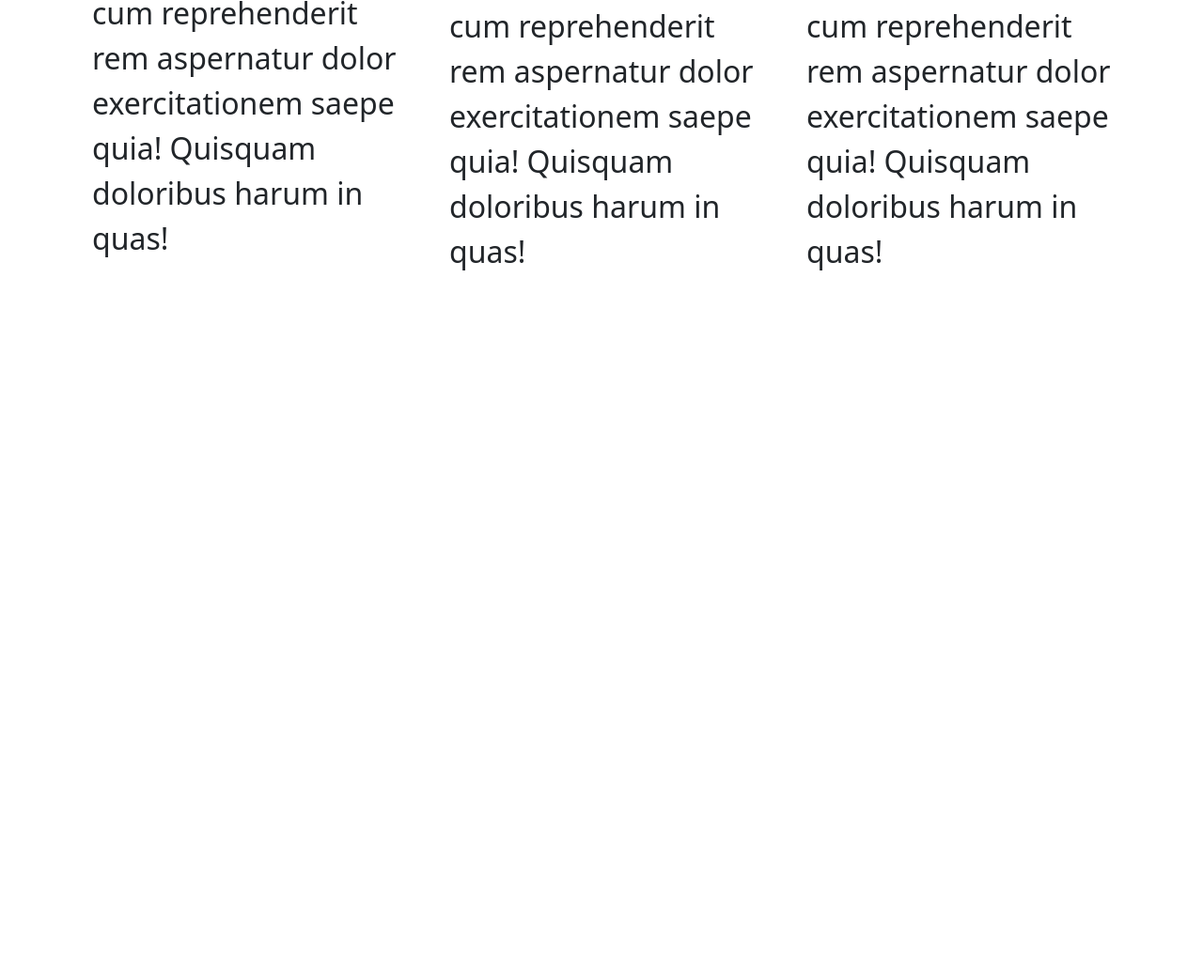
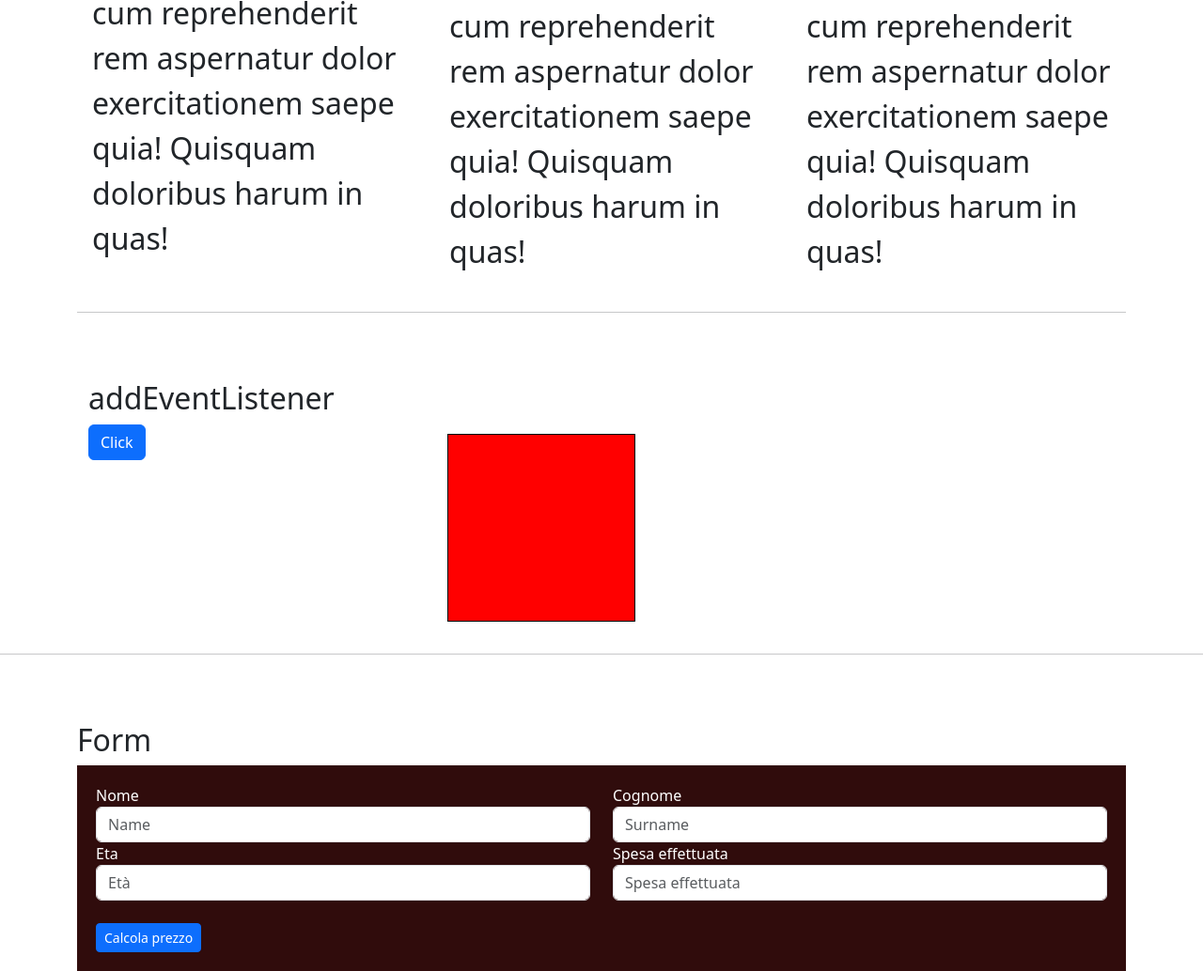
Before and after one commit to fabriziom90/js-html-css, a plain HTML site: page index.html in a window 1280 px wide. Shown: the part 2295-3329 px from the top of the page at 94% size. Before the commit the page ends 2603 px from the top, so only its background shows below. Drawn offline with nearby package versions, Linux system fonts and the light colour scheme.

Commit message:
[UPD] Add EventListener

```diff
--- a/css/style.css
+++ b/css/style.css
@@ -7,6 +7,13 @@
 .square {
     width: 100px;
     height: 100px;
+    border: 1px solid black;
+    margin: 10px;
+}
+
+.big-square {
+    width: 200px;
+    height: 200px;
     border: 1px solid black;
     margin: 10px;
 }
@@ -40,3 +47,9 @@
 .text-lightblue {
     color: lightblue
 }
+
+.form-price {
+    background-color: rgb(48, 12, 12);
+    color: #fff;
+    padding: 20px;
+}
--- a/index.html
+++ b/index.html
@@ -112,6 +112,52 @@
                 </div>
             </div>
         </div>
+        <hr class="my-4">
+        <div class="container">
+            <div class="row">
+                <div class="col-12">
+                    <h2 class="mt-5">addEventListener</h2>
+                </div>
+                <div class="col-12 col-md-4">
+                    <button id="change-color" class="btn btn-primary">Click</button>
+                </div>
+                <div class="col-12 col-md-8">
+                    <div class="big-square red"></div>
+                </div>
+            </div>
+        </div>
+    </div>
+    <hr class="my-4">
+    <div class="container">
+        <div class="row">
+            <div class="col-12">
+                <h2 class="mt-5">Form</h2>
+            </div>
+        </div>
+        <div class="form-price">
+            <div class="row">
+                <div class="col-12 col-md-6">
+                    <label for="" class="control-label">Nome</label>
+                    <input class="form-control" type="text" name="name" id="name" placeholder="Name">
+                </div>
+                <div class="col-12 col-md-6">
+                    <label for="" class="control-label">Cognome</label>
+                    <input class="form-control" type="text" name="surname" id="surname" placeholder="Surname">
+                </div>
+                <div class="col-12 col-md-6">
+                    <label for="" class="control-label">Eta</label>
+                    <input class="form-control" type="number" min="0" name="age" id="age" placeholder="Età">
+                </div>
+                <div class="col-12 col-md-6">
+                    <label for="" class="control-label">Spesa effettuata</label>
+                    <input class="form-control" type="number" min="0" step="0.01" name="total" id="total"
+                        placeholder="Spesa effettuata">
+                </div>
+                <div class="col-12 mt-4">
+                    <button id="calculate-price" class="btn btn-sm btn-primary">Calcola prezzo</button>
+                </div>
+            </div>
+        </div>
     </div>
     <script src="./js/script.js">
     </script>
--- a/js/script.js
+++ b/js/script.js
@@ -45,3 +45,16 @@ elem.style.backgroundColor = 'silver'; //aggiungo uno stile attravero l'attribut
 elem.style.color = 'goldenrod';
 
 elem.style.fontSize = ''; //così rimuovo la proprietà indicata
+
+//addEventListener: aggiunge un evento ad un tag.
+const button = document.getElementById('change-color'); //recupero il pulsante dal dom
+console.log(button);
+
+button.addEventListener('click', function () { //gli dico di rimanere in attesa/in ascolto di un evento click
+    let big_square = document.querySelector('.big-square'); //recupero il quadrato grande
+    // big_square.classList.remove('red'); //rimuovo la classe red
+    // big_square.classList.add('gold'); //aggiungo la classe gold
+
+    //aggiungo rimuovo la classe gold. Attenzione che la classe red, rimane sempre.
+    big_square.classList.toggle('gold');
+});
```
